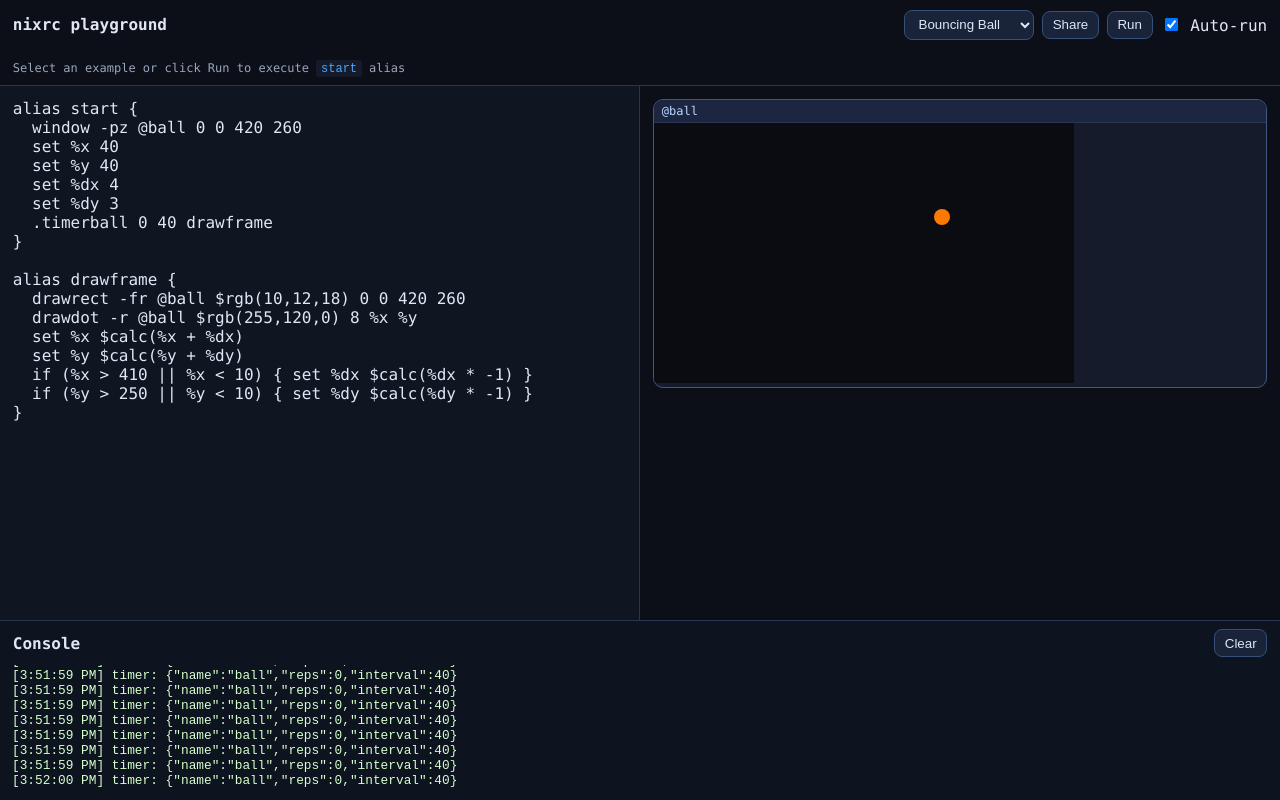
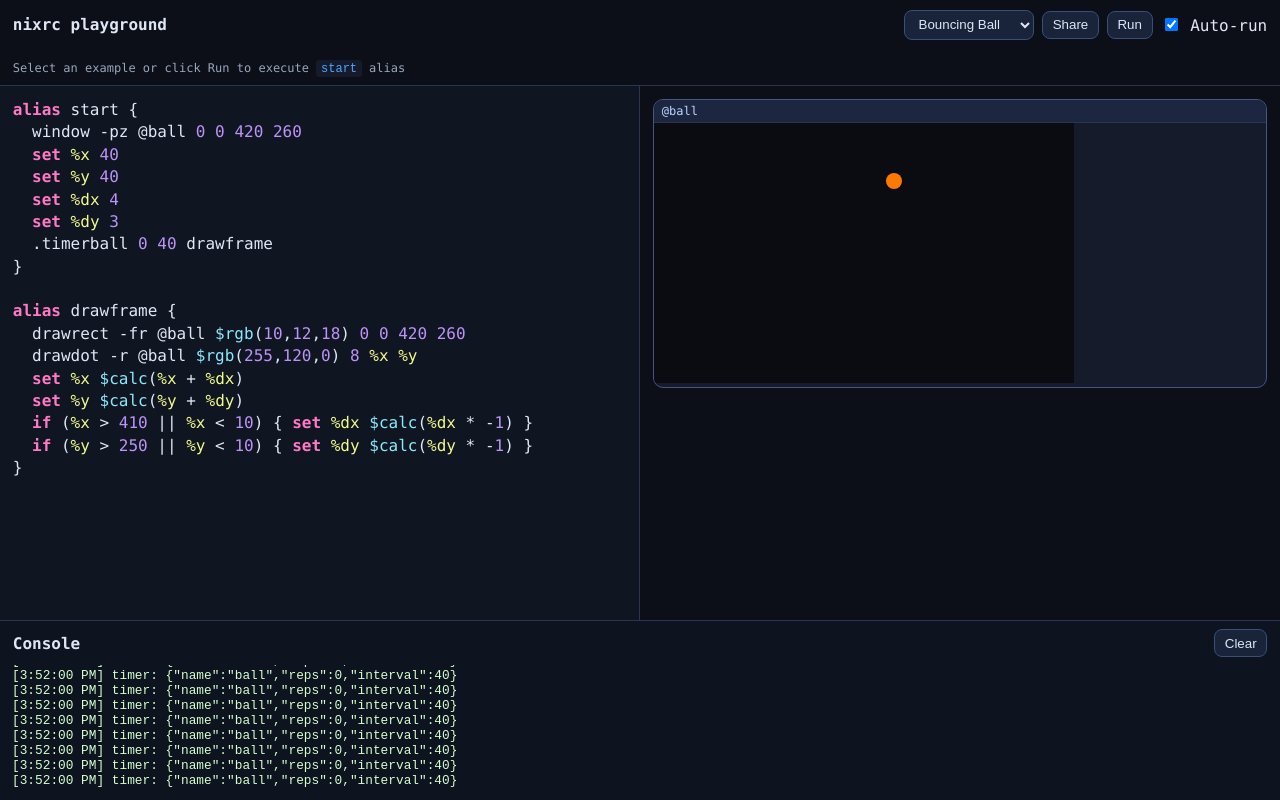
Before and after one commit to pateketrueke/nixrc, a website with bundled scripts: page playground/index.html in a window 1280 px wide. Built offline with nearby package versions, Linux system fonts and the light colour scheme.

Commit message:
fix: enable syntax highlighting

```diff
--- /dev/null
+++ b/playground/highlight.js
@@ -0,0 +1,66 @@
+const TOKENS = [
+  [/;[^\n]*/g, 'hl-comment'],
+  [/\$[A-Za-z_][A-Za-z0-9_.]*/g, 'hl-ident'],
+  [/%[A-Za-z_][A-Za-z0-9_.]*/g, 'hl-var'],
+  [/\b(alias|on|var|set|if|elseif|else|while|return|halt|timer|dialog|inc|dec)\b/gi, 'hl-kw'],
+  [/\b\d+(\.\d+)?\b/g, 'hl-num'],
+];
+
+function escapeHtml(text) {
+  return text.replace(/[&<>]/g, (ch) => {
+    if (ch === '&') return '&amp;';
+    if (ch === '<') return '&lt;';
+    return '&gt;';
+  });
+}
+
+function collectRanges(text) {
+  const used = new Uint8Array(text.length);
+  const ranges = [];
+
+  for (const [pattern, cls] of TOKENS) {
+    const re = new RegExp(pattern.source, pattern.flags);
+    let match = re.exec(text);
+    while (match) {
+      const start = match.index;
+      const end = start + match[0].length;
+      let overlaps = false;
+      for (let i = start; i < end; i += 1) {
+        if (used[i]) {
+          overlaps = true;
+          break;
+        }
+      }
+      if (!overlaps && end > start) {
+        for (let i = start; i < end; i += 1) used[i] = 1;
+        ranges.push({ start, end, cls });
+      }
+      match = re.exec(text);
+    }
+  }
+
+  ranges.sort((a, b) => a.start - b.start);
+  return ranges;
+}
+
+export function highlight(text) {
+  if (!text) return '\n';
+
+  const ranges = collectRanges(text);
+  let out = '';
+  let cursor = 0;
+
+  for (const range of ranges) {
+    if (cursor < range.start) {
+      out += escapeHtml(text.slice(cursor, range.start));
+    }
+    out += `<span class="${range.cls}">${escapeHtml(text.slice(range.start, range.end))}</span>`;
+    cursor = range.end;
+  }
+
+  if (cursor < text.length) {
+    out += escapeHtml(text.slice(cursor));
+  }
+
+  return `${out}\n`;
+}
--- a/playground/index.html
+++ b/playground/index.html
@@ -21,7 +21,10 @@
 
     <main>
       <section class="editor-pane">
-        <textarea id="editor" spellcheck="false"></textarea>
+        <div class="editor-wrap">
+          <pre id="hl" aria-hidden="true"></pre>
+          <textarea id="editor" spellcheck="false"></textarea>
+        </div>
       </section>
       <section class="output-pane">
         <div id="host" class="runtime-host"></div>
--- a/playground/main.js
+++ b/playground/main.js
@@ -1,8 +1,10 @@
 import { createRuntime } from '../runtime/src/index.js';
 import { EXAMPLES } from './examples.js';
+import { highlight } from './highlight.js';
 import { updateHashWithCode, readCodeFromHash } from './url-codec.js';
 
 const editor = document.getElementById('editor');
+const hl = document.getElementById('hl');
 const examples = document.getElementById('examples');
 const runBtn = document.getElementById('run');
 const shareBtn = document.getElementById('share');
@@ -40,11 +42,16 @@ function updateHash() {
   updateHashWithCode(editor.value);
 }
 
+function syncHighlight() {
+  hl.innerHTML = highlight(editor.value);
+}
+
 function loadFromHash() {
   try {
     const maybeCode = readCodeFromHash();
     if (maybeCode == null) return false;
     editor.value = maybeCode;
+    syncHighlight();
     return true;
   } catch {
     return false;
@@ -60,6 +67,7 @@ for (const name of Object.keys(EXAMPLES)) {
 
 examples.addEventListener('change', () => {
   editor.value = EXAMPLES[examples.value];
+  syncHighlight();
   updateHash();
   runScript();
 });
@@ -82,16 +90,23 @@ clearConsole.addEventListener('click', () => {
 
 let debounce;
 editor.addEventListener('input', () => {
+  syncHighlight();
   updateHash();
   if (!autorun.checked) return;
   clearTimeout(debounce);
   debounce = setTimeout(runScript, 500);
 });
 
+editor.addEventListener('scroll', () => {
+  hl.scrollTop = editor.scrollTop;
+  hl.scrollLeft = editor.scrollLeft;
+});
+
 if (!loadFromHash()) {
   const first = Object.keys(EXAMPLES)[0];
   examples.value = first;
   editor.value = EXAMPLES[first];
+  syncHighlight();
   updateHash();
 }
 
--- a/playground/styles.css
+++ b/playground/styles.css
@@ -5,6 +5,11 @@
   --text: #dfe7f5;
   --muted: #99a6bf;
   --accent: #4da6ff;
+  --hl-comment: #6272a4;
+  --hl-ident: #8be9fd;
+  --hl-var: #f1fa8c;
+  --hl-kw: #ff79c6;
+  --hl-num: #bd93f9;
 }
 
 * { box-sizing: border-box; }
@@ -56,17 +61,50 @@ main {
   border-right: 1px solid var(--line);
   background: #101522;
 }
+.editor-wrap {
+  position: relative;
+  overflow: hidden;
+  width: 100%;
+  height: 100%;
+}
+#hl {
+  position: absolute;
+  top: 0;
+  left: 0;
+  margin: 0;
+  width: 100%;
+  height: 100%;
+  overflow: hidden;
+  padding: 0.8rem;
+  pointer-events: none;
+  font: inherit;
+  line-height: 1.4;
+  white-space: pre-wrap;
+  tab-size: 2;
+  color: var(--text);
+}
 #editor {
+  position: relative;
+  z-index: 1;
   width: 100%;
   height: 100%;
   border: 0;
   background: transparent;
-  color: var(--text);
+  color: transparent;
+  caret-color: var(--text);
+  -webkit-text-fill-color: transparent;
   padding: 0.8rem;
   resize: none;
   outline: none;
   font: inherit;
+  line-height: 1.4;
+  tab-size: 2;
 }
+.hl-comment { color: var(--hl-comment); font-style: italic; }
+.hl-ident { color: var(--hl-ident); }
+.hl-var { color: var(--hl-var); }
+.hl-kw { color: var(--hl-kw); font-weight: 600; }
+.hl-num { color: var(--hl-num); }
 .runtime-host {
   height: 100%;
   overflow: auto;
--- /dev/null
+++ b/site/highlight.js
@@ -0,0 +1,95 @@
+function escapeHtml(text) {
+  return text.replace(/[&<>]/g, (ch) => {
+    if (ch === "&") return "&amp;";
+    if (ch === "<") return "&lt;";
+    return "&gt;";
+  });
+}
+
+function collectRanges(text, tokens) {
+  const used = new Uint8Array(text.length);
+  const ranges = [];
+
+  for (const [pattern, cls] of tokens) {
+    const re = new RegExp(pattern.source, pattern.flags);
+    let match = re.exec(text);
+    while (match) {
+      const start = match.index;
+      const end = start + match[0].length;
+      let overlaps = false;
+
+      for (let i = start; i < end; i += 1) {
+        if (used[i]) {
+          overlaps = true;
+          break;
+        }
+      }
+
+      if (!overlaps && end > start) {
+        for (let i = start; i < end; i += 1) used[i] = 1;
+        ranges.push({ start, end, cls });
+      }
+      match = re.exec(text);
+    }
+  }
+
+  ranges.sort((a, b) => a.start - b.start);
+  return ranges;
+}
+
+function paint(text, tokens, appendTrailingNewline = true) {
+  if (!text) return appendTrailingNewline ? "\n" : "";
+
+  const ranges = collectRanges(text, tokens);
+  let out = "";
+  let cursor = 0;
+
+  for (const range of ranges) {
+    if (cursor < range.start) {
+      out += escapeHtml(text.slice(cursor, range.start));
+    }
+    out += `<span class="${range.cls}">${escapeHtml(text.slice(range.start, range.end))}</span>`;
+    cursor = range.end;
+  }
+
+  if (cursor < text.length) {
+    out += escapeHtml(text.slice(cursor));
+  }
+
+  if (appendTrailingNewline) return `${out}\n`;
+  return out;
+}
+
+const TOKENS_MIRC = [
+  [/;[^\n]*/g, "hl-comment"],
+  [/\$[A-Za-z_][A-Za-z0-9_.]*/g, "hl-ident"],
+  [/%[A-Za-z_][A-Za-z0-9_.]*/g, "hl-var"],
+  [/\b(alias|on|var|set|if|elseif|else|while|return|halt|timer|dialog|inc|dec)\b/gi, "hl-kw"],
+  [/\b\d+(\.\d+)?\b/g, "hl-num"],
+];
+
+const TOKENS_SH = [
+  [/#.*/g, "hl-comment"],
+  [/^[ \t]*[A-Za-z_][\w-]*/gm, "hl-ident"],
+  [/--[\w-]+/g, "hl-kw"],
+];
+
+const TOKENS_TS = [
+  [/\/\/[^\n]*/g, "hl-comment"],
+  [/"[^"\n]*"|'[^'\n]*'/g, "hl-str"],
+  [/\b(import|from|const|new|let|var|return|export)\b/g, "hl-kw"],
+  [/\b[A-Z][A-Za-z0-9_]*\b/g, "hl-ident"],
+  [/\b\d+(\.\d+)?\b/g, "hl-num"],
+];
+
+export function highlightMirc(text, appendTrailingNewline = true) {
+  return paint(text, TOKENS_MIRC, appendTrailingNewline);
+}
+
+export function highlightSh(text, appendTrailingNewline = true) {
+  return paint(text, TOKENS_SH, appendTrailingNewline);
+}
+
+export function highlightTs(text, appendTrailingNewline = true) {
+  return paint(text, TOKENS_TS, appendTrailingNewline);
+}
--- a/site/styles.css
+++ b/site/styles.css
@@ -7,6 +7,12 @@
   --primary: #4da6ff;
   --accent: #ffb347;
   --ok: #4cd6a8;
+  --hl-comment: #6272a4;
+  --hl-ident: #8be9fd;
+  --hl-var: #f1fa8c;
+  --hl-kw: #ff79c6;
+  --hl-num: #bd93f9;
+  --hl-str: #f1fa8c;
   --radius: 18px;
 }
 
@@ -134,6 +140,31 @@ h1 {
   min-height: 245px;
   padding: 1rem 1.1rem 1.3rem;
   color: #b8e2ff;
+}
+
+.hl-comment {
+  color: var(--hl-comment);
+  font-style: italic;
+}
+
+.hl-ident {
+  color: var(--hl-ident);
+}
+
+.hl-var {
+  color: var(--hl-var);
+}
+
+.hl-kw {
+  color: var(--hl-kw);
+}
+
+.hl-num {
+  color: var(--hl-num);
+}
+
+.hl-str {
+  color: var(--hl-str);
 }
 
 main section {
```
Also changed, not shown: site/index.html (+1 -1 lines), site/main.js (+23 -1 lines).
